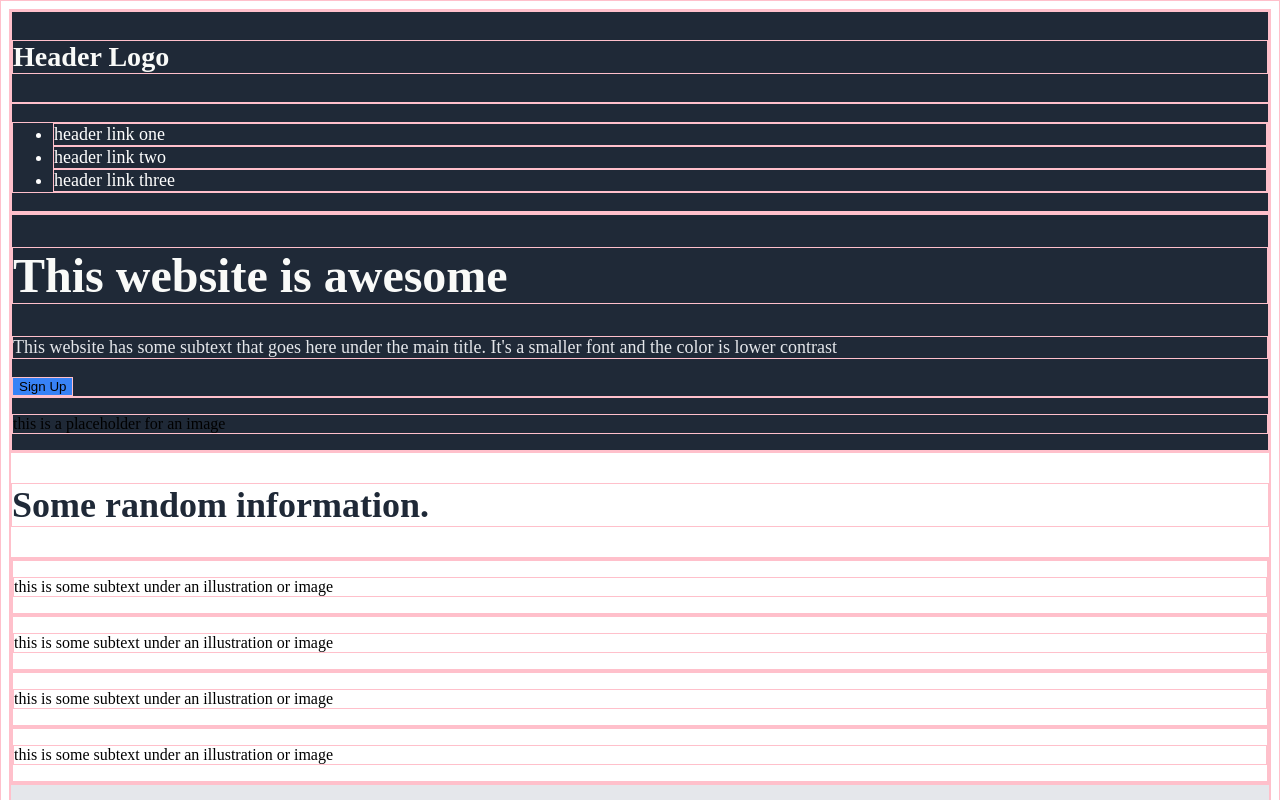
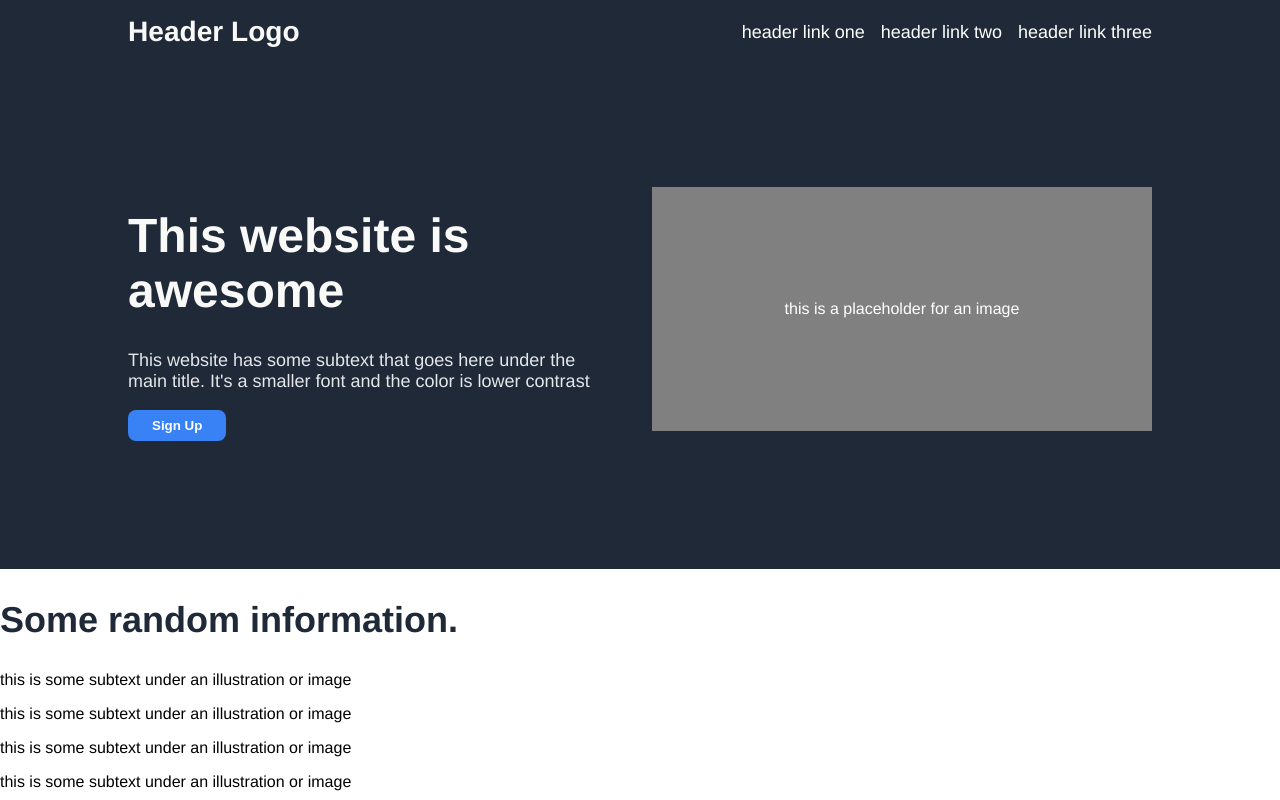
Before and after one commit to HiDeny/Landing-Page-Project, a plain HTML site: page index.html in a window 1280 px wide. Shown: the top 800 px of the page. Drawn offline with Linux system fonts and the light colour scheme.

Commit message:
Create top section of the website

```diff
--- a/index.html
+++ b/index.html
@@ -8,6 +8,7 @@
     </head>
 
     <body>
+        <div class="top">
             <header>
                 <div class="logo">
                     <h3>Header Logo</h3>
@@ -30,6 +31,7 @@
                 </div>
                 <div class="image">
                     <p>this is a placeholder for an image</p>
+                </div>
             </div>
         </div>
 
--- a/style.css
+++ b/style.css
@@ -1,30 +1,60 @@
 * {
-    border: pink 0.5px solid;
+    /* border: pink 0.5px solid; */
 }
 
 body {
     display: flex;
     flex-direction: column;
+    margin: 0;
+    padding: 0;
+    font-family: Helvetica, sans-serif;
+}
+
+html {
+
 }
 
 /* Top */
 
 header {
+    display: flex;
+    color: #F9FAF8;
+    margin: 0 auto;
+    width: 80%;
+    padding: 16px 0px;
+    padding-bottom: 128px;
+}
+
+.top {
     background-color: #1F2937;
-    color: #F9FAF8;
 }
 
 .logo {
     font-size: 24px;
-    color: #F9FAF8
+    color: #F9FAF8;
+    flex: 1 1 auto;
+
+}
+
+.logo h3 {
+    margin: 0;
 }
 
 .nav {
+    display: flex;
     font-size: 18px;
     color: white;
 }
 
 ul {
+    display: flex;
+    list-style-type: none;
+    gap: 16px;
+    padding: 0;
+    margin: 0;
+    flex: 1;
+    align-items: center;
+    font-weight: 300;
 
 }
 
@@ -33,7 +63,28 @@ li {
 }
 
 .welcome {
-    background-color: #1F2937;
+    width: 80%;
+    margin: 0 auto;
+    display: flex;
+    justify-content: space-between;
+    align-items: center;
+    padding-bottom: 128px;
+}
+
+.welcome .image {
+    width: 500px;
+    height: 244px;
+    background-color: gray;
+    display: flex;
+    justify-content: center;
+    align-items: center;
+    color: white;
+    flex: 0 0 auto;
+    margin-left: 40px;
+}
+
+.msg {
+
 }
 
 .msg h1 {
@@ -45,15 +96,23 @@ li {
 .msg p {
     font-size: 18px;
     color: #E5E7EB;
+    font-weight: 300;
 }
 
 button {
     background-color: #3882F6;
+    padding: 8px 24px;
+    color: white;
+    border-radius: 8px;
+    font-weight: 700;
+    border: 0;
 }
 
-.image {
+button:active {
+    background-color: #186ffb;
+}
 
-}
+
 
 /* Middle */
 
```
Lines whose indentation alone changed are shown as unchanged.
